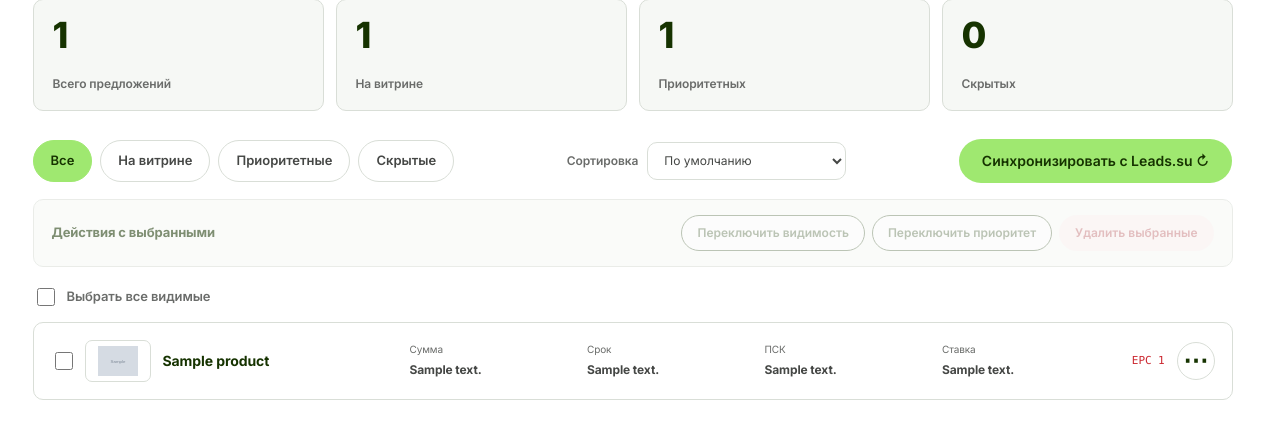
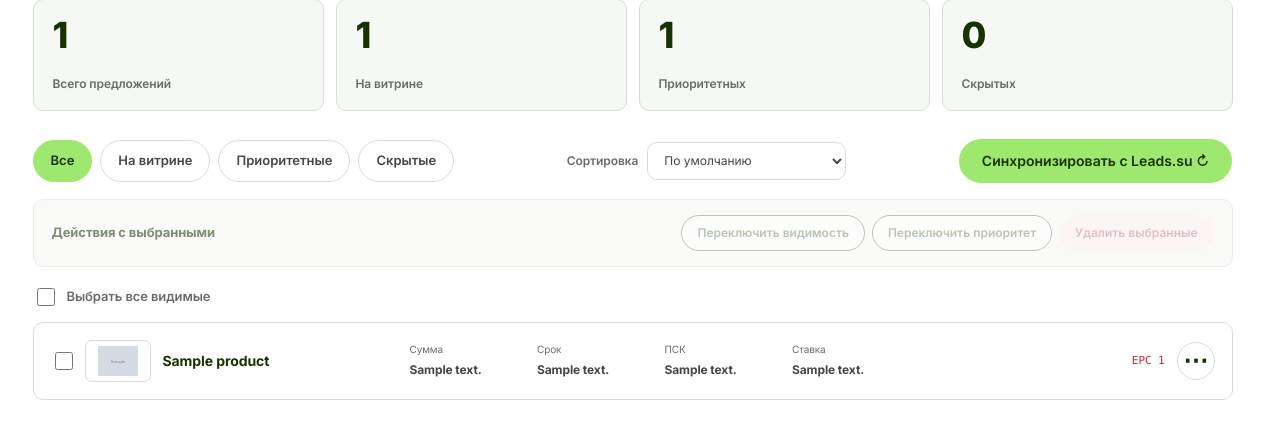
Before and after one commit to ivanlbdv/showcase, a Django app: page /lk/ in a window 1280 px wide. Shown: the part 268-707 px from the top of the page. Run offline with Django 5.2, Linux system fonts and the light colour scheme; a user stored in the database is signed in; tables that the repository leaves empty hold one stand-in row (values such as "Sample post"); grey boxes marked "Sample" are stand-in pictures.

Commit message:
version 37

```diff
--- a/project/showcase/static/showcase/css/dashboard.css
+++ b/project/showcase/static/showcase/css/dashboard.css
@@ -480,8 +480,9 @@
 
 .offer__data {
   display: grid;
-  width: 700px;
-  min-width: 700px;
+  width: 100%;
+  max-width: 500px;
+  min-width: 0;
   grid-template-columns: repeat(4, minmax(0, 1fr));
   align-items: center;
   gap: 10px;
@@ -623,6 +624,7 @@
 
   .offer__data {
     width: 100%;
+    max-width: 100%;
     min-width: 0;
     grid-template-columns: repeat(2, minmax(0, 1fr));
     gap: 12px;
@@ -684,3 +686,5 @@
     font-size: 14px;
   }
 }
+
+@media (max-width: 1023px) {
```
